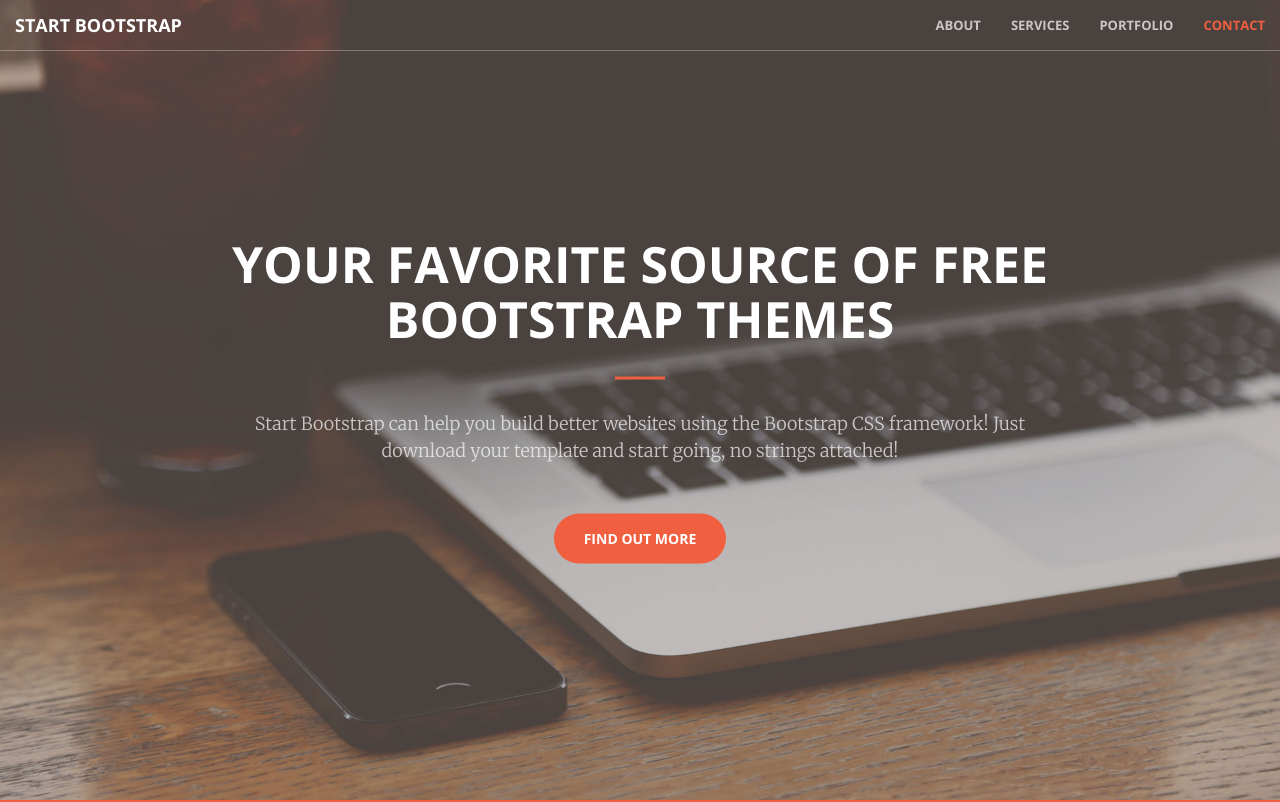
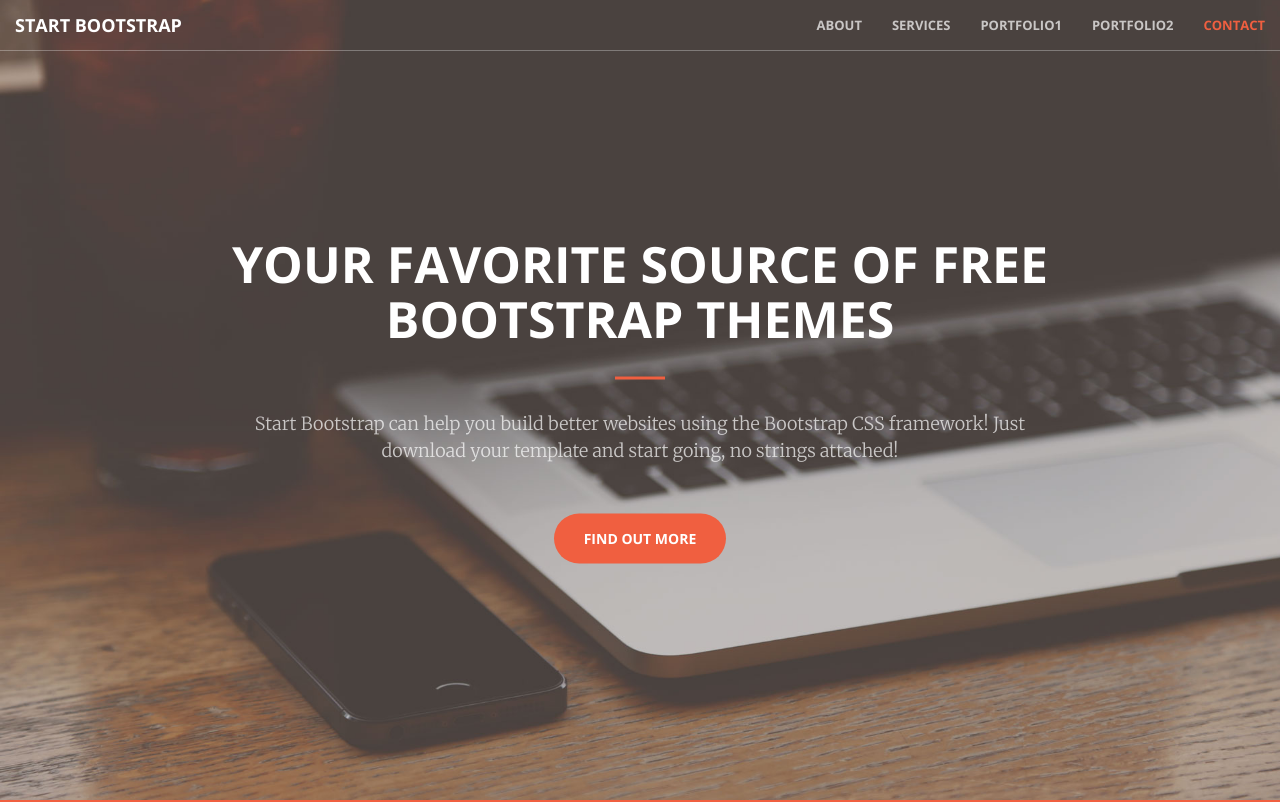
Before and after one commit to Simplon-Roubaix/portfolio_union, a website: page index.html in a window 1280 px wide. Shown: the top 802 px of the page. Drawn offline with nearby package versions, Linux system fonts and the light colour scheme.

Commit message:
add 2nd portfolio button in index.html

```diff
--- a/index.html
+++ b/index.html
@@ -56,7 +56,10 @@
 							<a class="page-scroll" href="#services">Services</a>
 						</li>
 						<li>
-							<a class="page-scroll" href="#portfolio">Portfolio</a>
+							<a class="page-scroll" href="#portfolio1">Portfolio1</a>
+						</li>
+						<li>
+							<a class="page-scroll" href="#portfolio2">Portfolio2</a>
 						</li>
 						<li>
 							<a class="page-scroll" href="#contact">Contact</a>
@@ -137,7 +140,7 @@
 
 		<!-- ###########PORTFOLIO1########### -->
 
-		<section class="no-padding" id="portfolio">
+		<section class="no-padding" id="portfolio1">
 			<div class="container-fluid">
 				<div class="row no-gutter popup-gallery">
 					<div class="col-lg-4 col-sm-6">
@@ -234,7 +237,6 @@
 			</div>
 		</section>
 
-		<!-- #################/PORTFOLIO############### -->
 
 		<aside class="bg-dark">
 			<div class="container text-center">
@@ -245,9 +247,11 @@
 			</div>
 		</aside>
 
+		<!-- ##########/PORTFOLIO1############-->
+
 		<!-- ###########PORTFOLIO2########### -->
 
-		<section class="no-padding" id="portfolio">
+		<section class="no-padding" id="portfolio2">
 			<div class="container-fluid">
 				<div class="row no-gutter popup-gallery">
 					<div class="col-lg-4 col-sm-6">
@@ -344,7 +348,6 @@
 			</div>
 		</section>
 
-		<!-- #################/PORTFOLIO############### -->
 
 		<aside class="bg-dark">
 			<div class="container text-center">
@@ -354,6 +357,8 @@
 				</div>
 			</div>
 		</aside>
+
+		<!-- #################/PORTFOLIO2############### -->
 
 		<section id="contact">
 			<div class="container">
```
